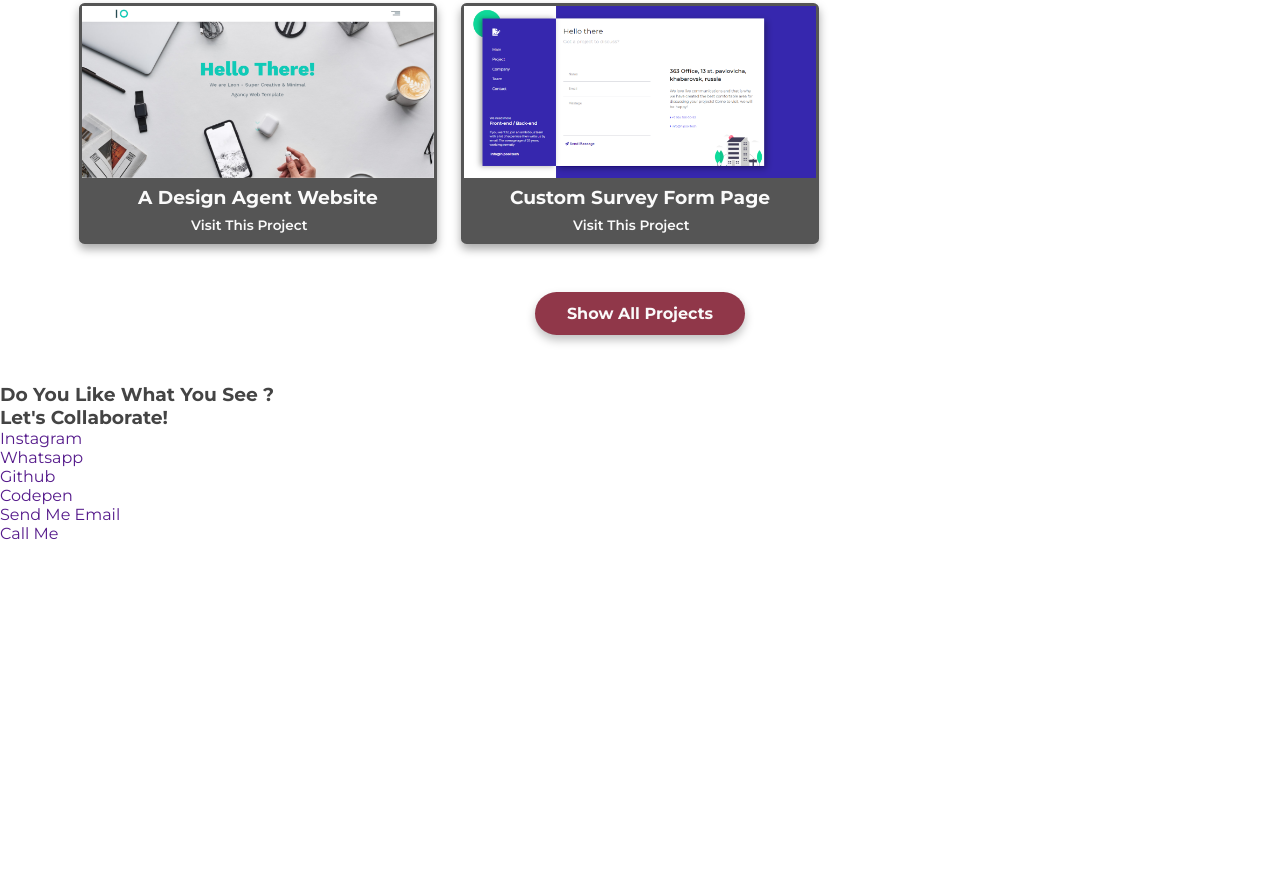
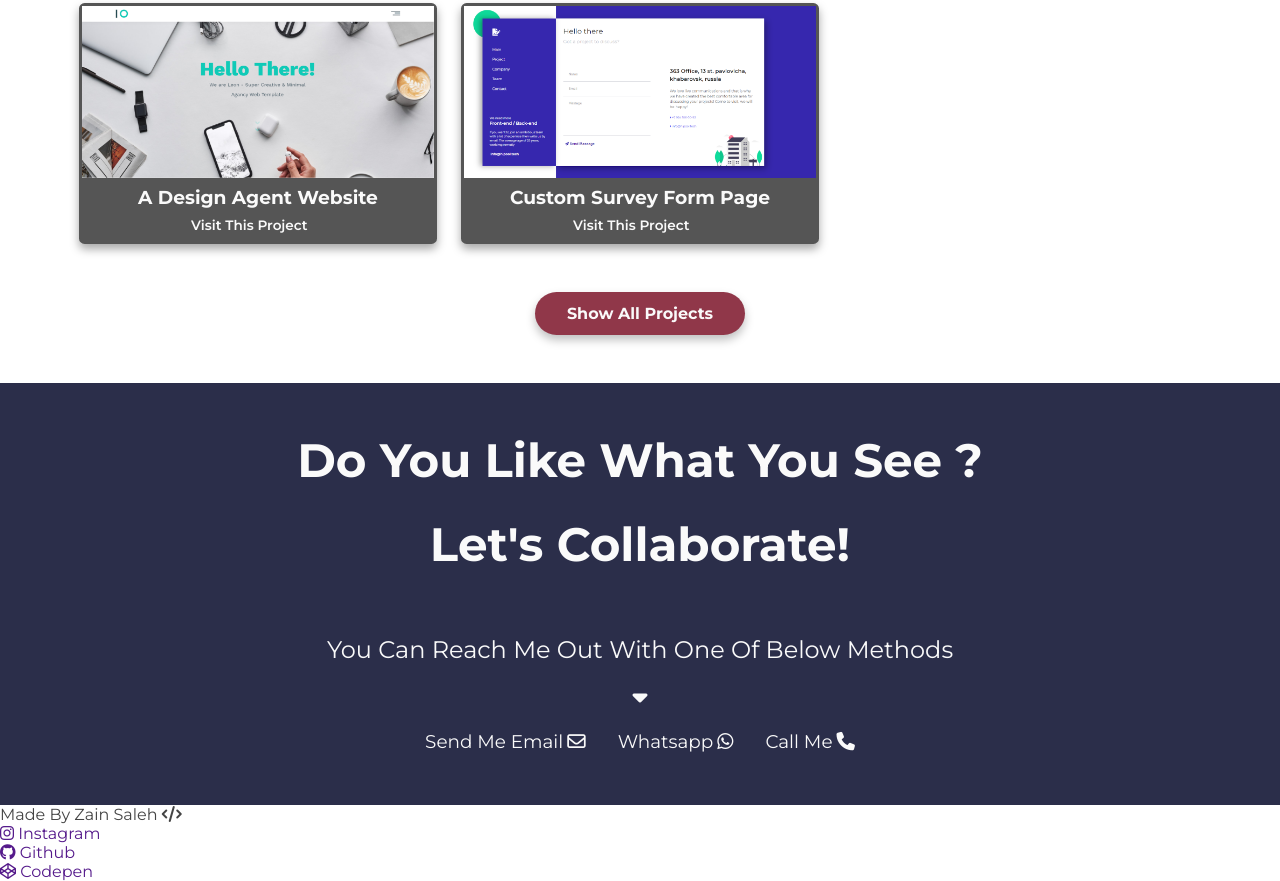
Before and after one commit to ZainFantastic/FCC_Personal_Portfolio, a plain HTML site: page index.html in a window 1280 px wide. Shown: the part 1585-2466 px from the top of the page. Before the commit the page ends 2128 px from the top, so only its background shows below. Drawn offline with Linux system fonts and the light colour scheme.

Commit message:
finshed contact me

```diff
--- a/index.html
+++ b/index.html
@@ -125,17 +125,27 @@
           <section class="contact-text">
             <h1>do you like what you see ?</h1>
             <h3>let's collaborate!</h3>
+            <p>you can reach me out with one of below methods
+              <br>
+            <i class="fas fa-sort-down"></i>
+            </p>
           </section>
 
-          <section class="my-links">
-            <a href="">instagram</a>
-            <a href="">whatsapp</a>
-            <a href="">github</a>
-            <a href="">codepen</a>
-            <a href="">send me email</a>
-            <a href="">call me</a>
+          <section class="my-links flex-jc-ac">
+            <a href="">send me email<span class="icon"><i class="far fa-envelope"></i></span></a>
+            <a href="">whatsapp<span class="icon"><i class="fab fa-whatsapp"></i></span></a>
+            <a href="">call me<span class="icon"><i class="fas fa-phone"></i></span></a>
           </section>
         </article>
+
+        <footer>
+          <p>made by <span class="red">zain saleh <i class="fas fa-code"></i> </span></p>
+          <div class="social">
+            <a href=""><span><i class="fab fa-instagram"></i></span> instagram</a>
+            <a href=""><span><i class="fab fa-github"></i></span> github</a>
+            <a href=""><span><i class="fab fa-codepen"></i></span>  codepen</a>
+          </div>
+        </footer>
       </main>
     </div>
 </body>
--- a/page_style.css
+++ b/page_style.css
@@ -168,3 +168,43 @@ header nav ul li a:hover span{
   background-color: #742132;
   box-shadow: 0 0 15px rgba(144, 55, 73, 0.65);
 }
+
+
+/* contact me */
+#contact-me{
+  padding:var(--padding-section);
+  background-color:var(--color-navy);
+}
+#contact-me .contact-text{
+  color:var(--color-white);
+  font-size: 2.5rem;;
+  line-height:1.8;
+  text-align: center;
+}
+#contact-me .contact-text p{
+  margin-top:2.5rem ;
+  font-size:1.5rem;
+}
+#contact-me .my-links a{
+  position: relative;
+  margin:1rem;
+  font-size:1.15rem;
+  color:var(--color-white);
+}
+#contact-me .my-links a::before{
+  content: '';
+  width: 0%;
+  height:1px;
+  background-color: var(--color-white);
+  position: absolute;
+  bottom: 0;
+  left:0;
+  transition:all 0.25s ease-in-out;
+}
+#contact-me .my-links a:hover::before{
+  width:100%;
+}
+
+#contact-me .my-links a .icon{
+  margin-left:0.25rem;
+}
```
